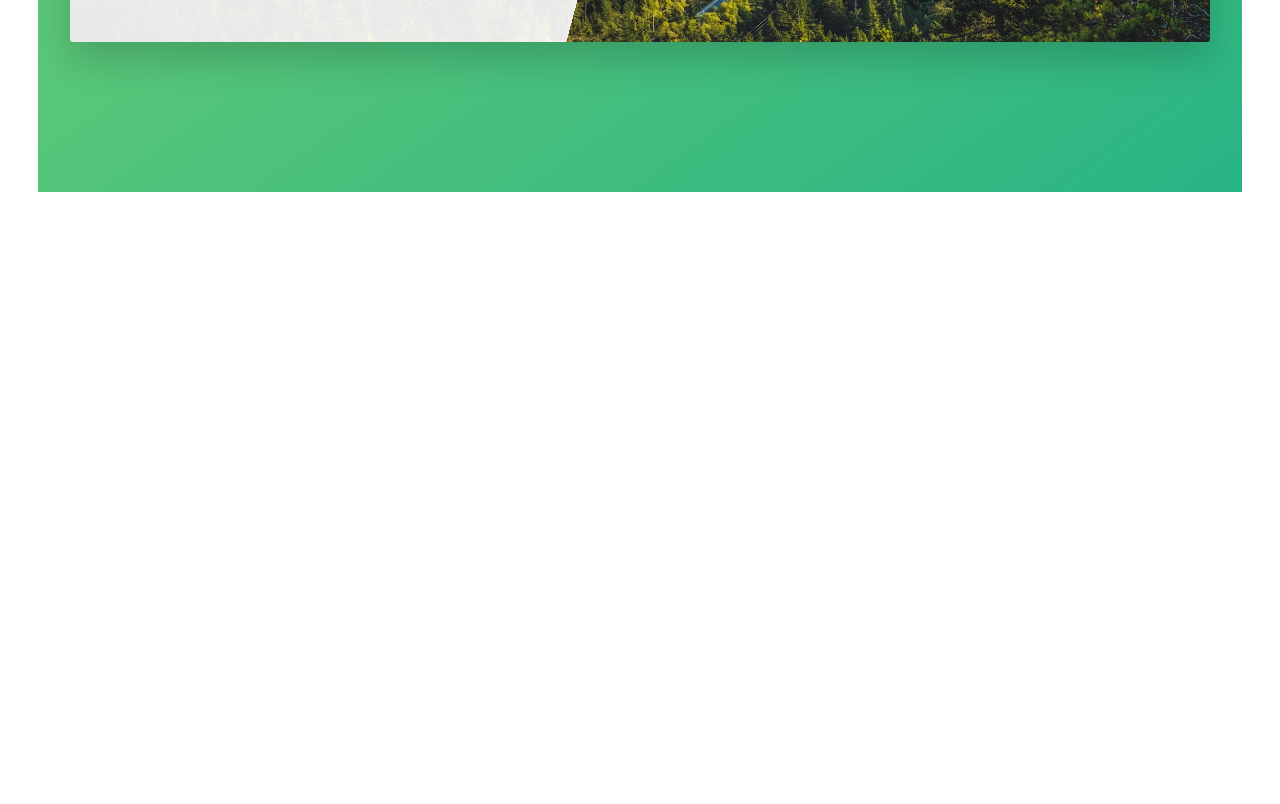
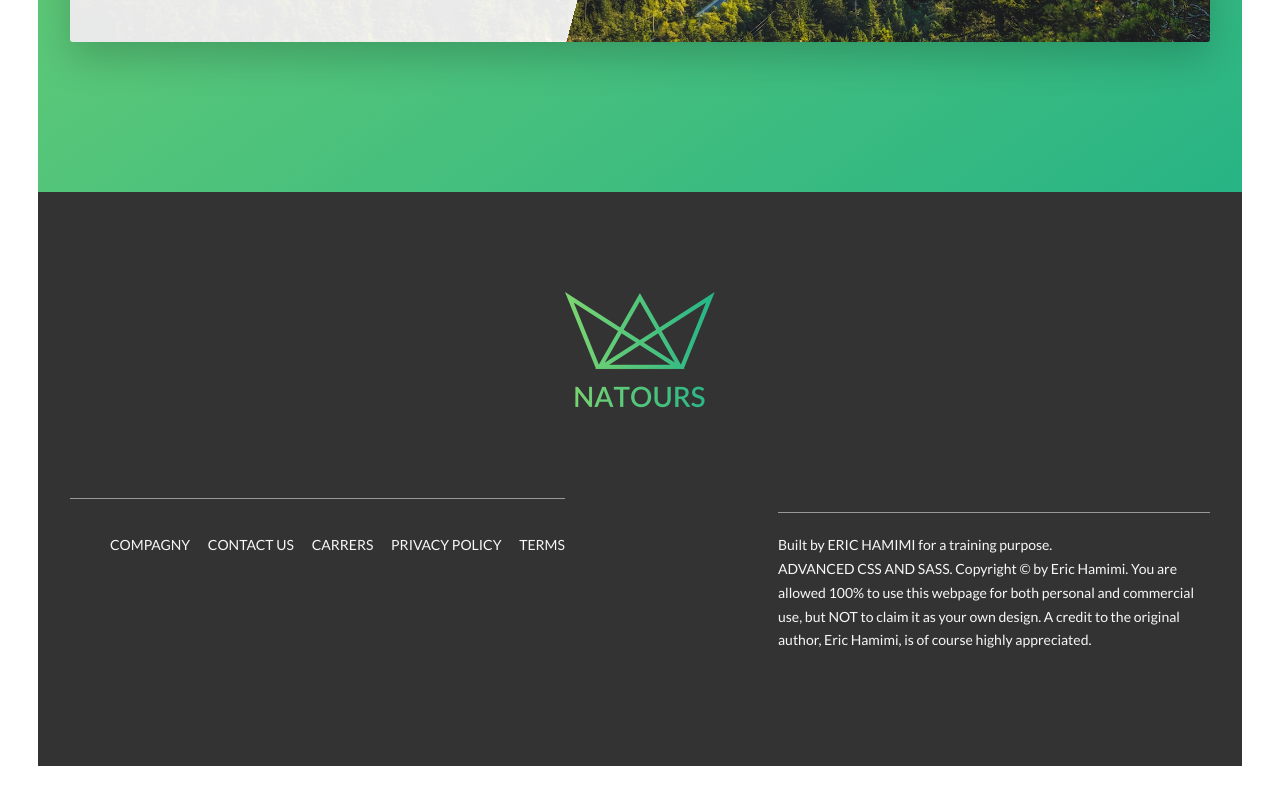
Before and after one commit to EricH77410/natours, a website: page index.html in a window 1280 px wide. Shown: the part 5346-6150 px from the top of the page. Before the commit the page ends 5576 px from the top, so only its background shows below. Drawn offline with Linux system fonts and the light colour scheme.

Commit message:
add footer

```diff
--- a/index.html
+++ b/index.html
@@ -325,8 +325,33 @@
                     </div>
                   </div>
                 </section>
+        </main>
 
-        </main>
+        <footer class="footer">
+            <div class="footer__logo-box">
+                <img src="img/logo-green-2x.png" alt="Logo" class="footer__logo">
+            </div>
+            <div class="row">
+                <div class="col-1-of-2">
+                    <div class="footer__navigation">
+                        <ul class="footer__list">
+                            <li class="footer__item"><a href="#" class="footer__link">Compagny</a></li>
+                            <li class="footer__item"><a href="#" class="footer__link">Contact us</a></li>
+                            <li class="footer__item"><a href="#" class="footer__link">Carrers</a></li>
+                            <li class="footer__item"><a href="#" class="footer__link">Privacy policy</a></li>
+                            <li class="footer__item"><a href="#" class="footer__link">Terms</a></li>
+                        </ul>
+                    </div>
+                </div>
+                <div class="col-1-of-2">
+                    <p class="footer__copyright">
+                        Built by <a href="#" class="footer__link">Eric Hamimi</a>
+                        for a training purpose. <a href="#" class="footer__link">Advanced CSS and Sass</a>.
+                        Copyright &copy; by Eric Hamimi. You are allowed 100% to use this webpage for both personal and commercial use, but NOT to claim it as your own design. A credit to the original author, Eric Hamimi, is of course highly appreciated.
+                    </p>
+                </div>
+            </div>
+        </footer>
         <!--
         <section class="grid-test">
             <div class="row">
--- a/sass/abstracts/_variables.scss
+++ b/sass/abstracts/_variables.scss
@@ -11,6 +11,7 @@ $color-grey-ligth-2: #eee;
 
 $color-grey-dark: #777;
 $color-grey-dark-2: #999;
+$color-grey-dark-3: #333;
 
 $color-white: #fff;
 $color-black: #000;
--- /dev/null
+++ b/sass/layout/_footer.scss
@@ -0,0 +1,61 @@
+.footer {
+    background-color: $color-grey-dark-3;
+    padding: 10rem 0;
+    font-size: 1.4rem;
+    color: $color-grey-ligth-1;
+
+    &__logo-box {
+        text-align: center;
+        margin-bottom: 8rem;
+    }
+
+    &__logo {
+        width: 15rem;
+        height: auto;
+
+    }
+
+    &__navigation {
+        border-top: 1px solid $color-grey-dark-2;
+        padding-top: 2rem;
+        display: inline-block;
+    }
+
+    &__list {
+        list-style: none;
+    }
+
+    &__item {
+        display: inline-block;
+
+        &:not(:last-child) {
+            margin-right: 1.5rem;
+        }
+    }
+
+    &__link {
+        &:link,
+        &:visited {
+            color: $color-grey-ligth-1;
+            background-color: $color-grey-dark-3;
+            text-decoration: none;
+            text-transform: uppercase;
+            display: inline-block;
+            transition: all .3s ease;
+        }
+
+        &:hover,
+        &:active {
+            color: $color-primary;
+            box-shadow: 0 1rem 2rem rgba($color-black, .4);
+            transform: rotate(5deg) scale(1.3);
+        }
+    }
+
+    &__copyright {
+        border-top: 1px solid $color-grey-dark-2;
+        padding-top: 2rem;
+        width: 80%;
+        float: right;
+    }
+}
--- a/sass/layout/_grid.scss
+++ b/sass/layout/_grid.scss
@@ -2,14 +2,15 @@
   max-width: $grid-width;
   margin: 0 auto;
 
-    &:not(:last-child) {
+  &:not(:last-child){
     margin-bottom: $gutter-vertical;
   }
 
   @include clearfix;
 
-    // attribut selector : all element with class begin with col-
-    [class^=col-] {
+  //Attribute selector, select all classes that start with col-
+  [class^="col-"] {
+
     float: left;
 
     &:not(:last-child) {
@@ -17,8 +18,9 @@
     }
   }
 
-    .col-1-of-2 {
+  .col-1-of-2{
     width: calc((100% - #{$gutter-horizontal}) / 2);
+
   }
 
   .col-1-of-3 {
@@ -26,7 +28,7 @@
   }
 
   .col-2-of-3 {
-        width: calc(2 * ((100% - 2 * #{$gutter-horizontal})/ 3) + #{$gutter-horizontal});
+    width: calc(2 * ((100% - 2 * #{$gutter-horizontal}) / 3) + #{$gutter-horizontal});
   }
 
   .col-1-of-4 {
@@ -38,6 +40,7 @@
   }
 
   .col-3-of-4 {
-        width: calc(3 * ((100% - 3 * #{$gutter-horizontal}) / 4) + 2 * #{$gutter-horizontal});
+    width: calc(3 * ((100% - 3 * #{$gutter-horizontal}) / 4) + #{$gutter-horizontal} * 2);
   }
+
 }
--- a/sass/main.scss
+++ b/sass/main.scss
@@ -17,5 +17,6 @@
 
 @import 'layout/header';
 @import 'layout/grid';
+@import 'layout/footer';
 
 @import 'pages/home';
```
Also changed, not shown: css/style.css. Lines whose indentation alone changed are shown as unchanged.
